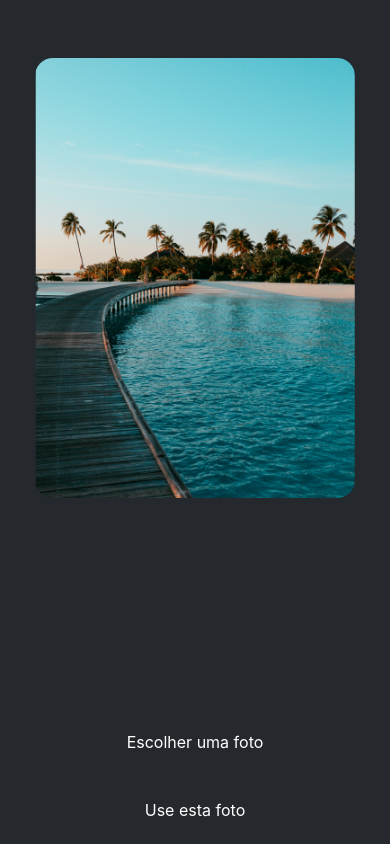
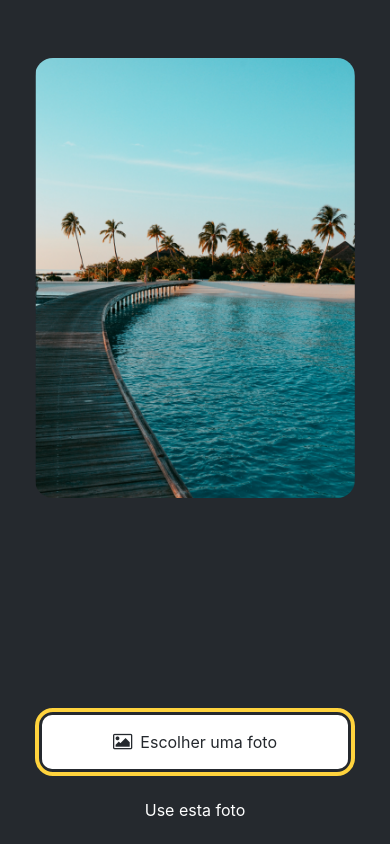
Before and after one commit to Cleyton-1995/-StickerSmash, a React Native app: screen / in a window 390 px wide. Built offline with nearby package versions, Linux system fonts and the light colour scheme.

Commit message:
chore: Enhance the reusable button component

```diff
--- a/App.js
+++ b/App.js
@@ -13,7 +13,7 @@
       </View>
 
       <View>
-        <Button label="Escolher uma foto" />
+        <Button theme="primary" label="Escolher uma foto" />
         <Button label="Use esta foto" />
       </View>
       <StatusBar style="auto" />
--- a/src/components/Button.js
+++ b/src/components/Button.js
@@ -1,13 +1,30 @@
+import { FontAwesome } from "@expo/vector-icons";
 import React from "react";
 import { View, StyleSheet, Pressable, Text } from "react-native";
 
-export default function Button({ label }) {
+export default function Button({ label, theme }) {
+   if (theme === "primary") {
+     return (
+       <View style={[styles.buttonContainer, { borderWidth: 4, borderColor: "#ffd33d", borderRadius: 18 }]}>
+         <Pressable
+           style={[styles.button, { backgroundColor: "#fff" }]}
+           onPress={() => alert('You pressed a button.')}
+         >
+           <FontAwesome
+             name="picture-o"
+             size={18}
+             color="#25292e"
+             style={styles.buttonIcon}
+           />
+           <Text style={[styles.buttonLabel, { color: "#25292e" }]}>{label}</Text>
+         </Pressable>
+       </View>
+     );
+   }
+
    return (
      <View style={styles.buttonContainer}>
-      <Pressable
-        style={styles.button}
-        onPress={() => alert("Você precionou o botão.")}
-      >
+         <Pressable style={styles.button} onPress={() => alert('You pressed a button.')}>
            <Text style={styles.buttonLabel}>{label}</Text>
          </Pressable>
        </View>
```
Lines whose indentation alone changed are shown as unchanged.
